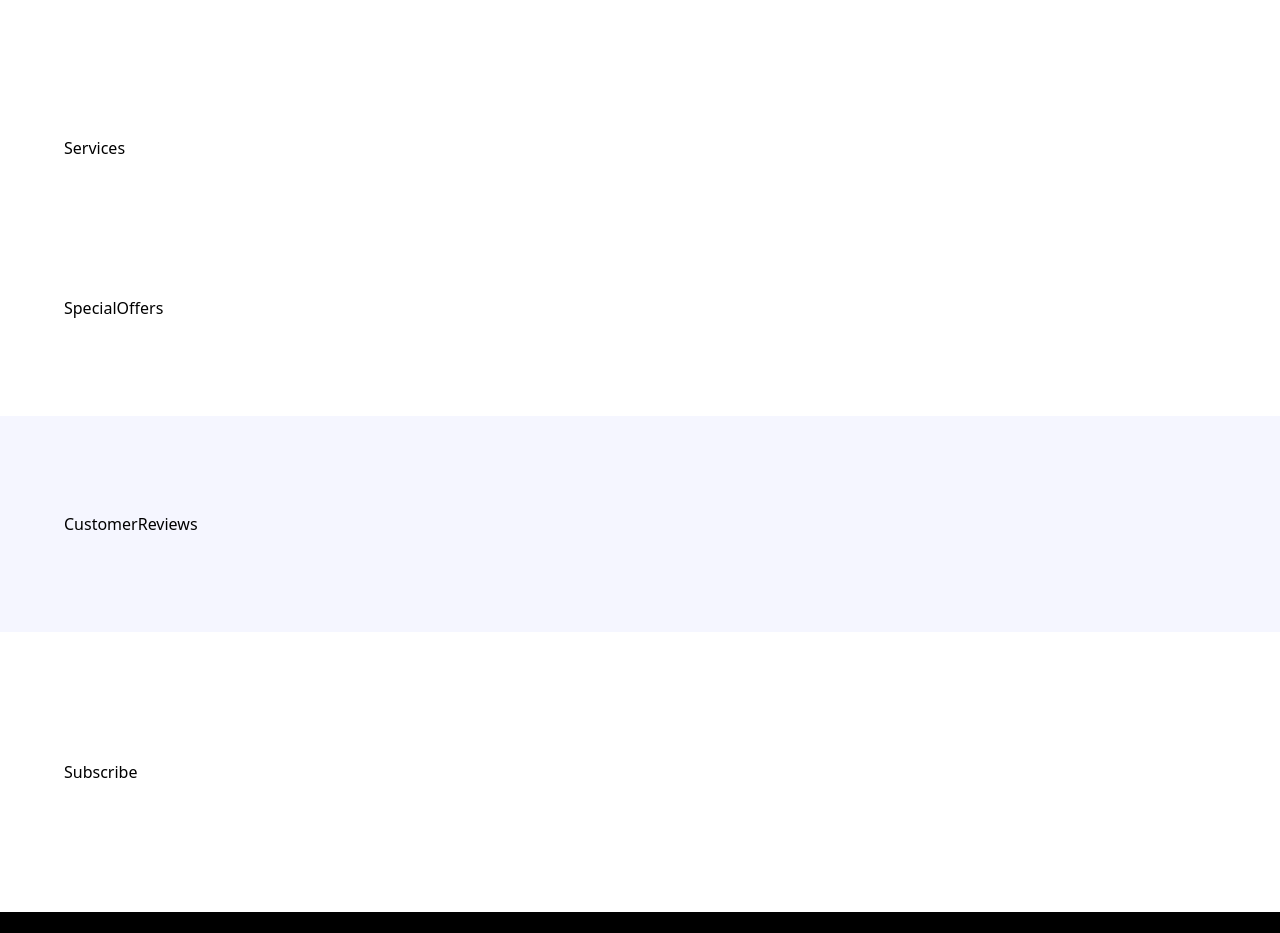
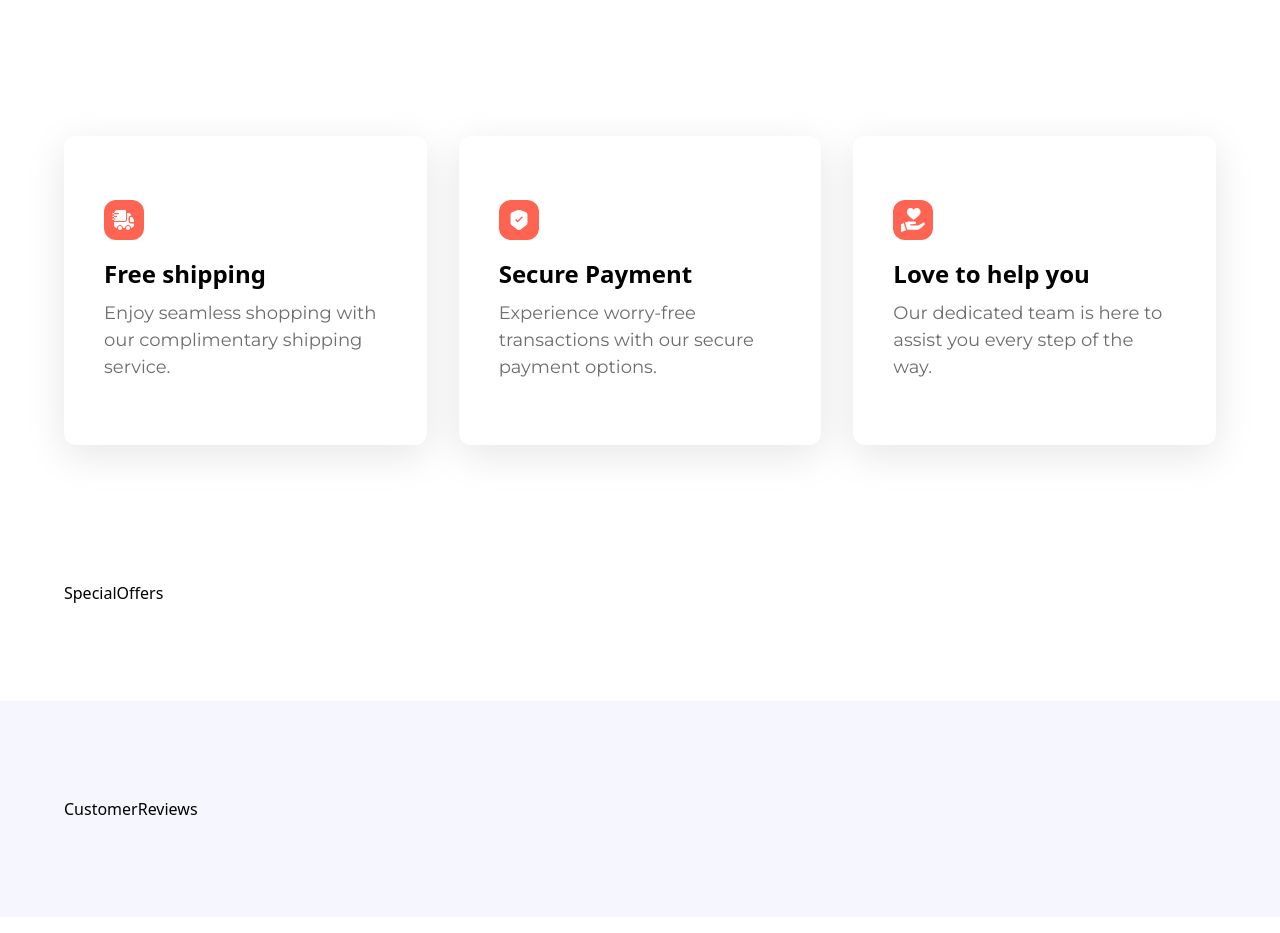
Before and after one commit to AL-NFLY/fragrance-fresh, a React (Vite) app: page / in a window 1280 px wide. Shown: the part 2443-3376 px from the top of the page. Built offline with nearby package versions, Linux system fonts and the light colour scheme; a web font is replaced by a local one.

Commit message:
Services section completed

```diff
--- /dev/null
+++ b/src/components/ServiceCard.jsx
@@ -0,0 +1,17 @@
+const ServiceCard = ({imgURL, label, subtext}) => {
+  return (
+    <div className="flex-1 sm:w-[350px] sm:min-w-[350px] w-full rounded-xl shadow-3xl px-10 py-16">
+        <div className="w-10 h-10 flex justify-center items-center bg-coral-red rounded-xl">
+            <img src={imgURL} alt={label} width={24} height={24} />
+        </div>
+        <h3 className="mt-4 text-2xl leading-normal font-bold">
+            {label}
+        </h3>
+        <p className="mt-2 break-words font-montserrat text-lg leading-normal text-slate-gray">
+            {subtext}
+        </p>
+    </div>
+  )
+}
+
+export default ServiceCard
--- a/src/sections/Services.jsx
+++ b/src/sections/Services.jsx
@@ -1,6 +1,13 @@
+import ServiceCard from "../components/ServiceCard"
+import { services } from "../constants"
+
 const Services = () => {
   return (
-    <div>Services</div>
+    <section className="flex flex-wrap max-container justify-center gap-8">
+      {services.map((service) =>(
+        <ServiceCard key={service.label} {...service}/>
+      ))}
+    </section>
   )
 }
 
```
